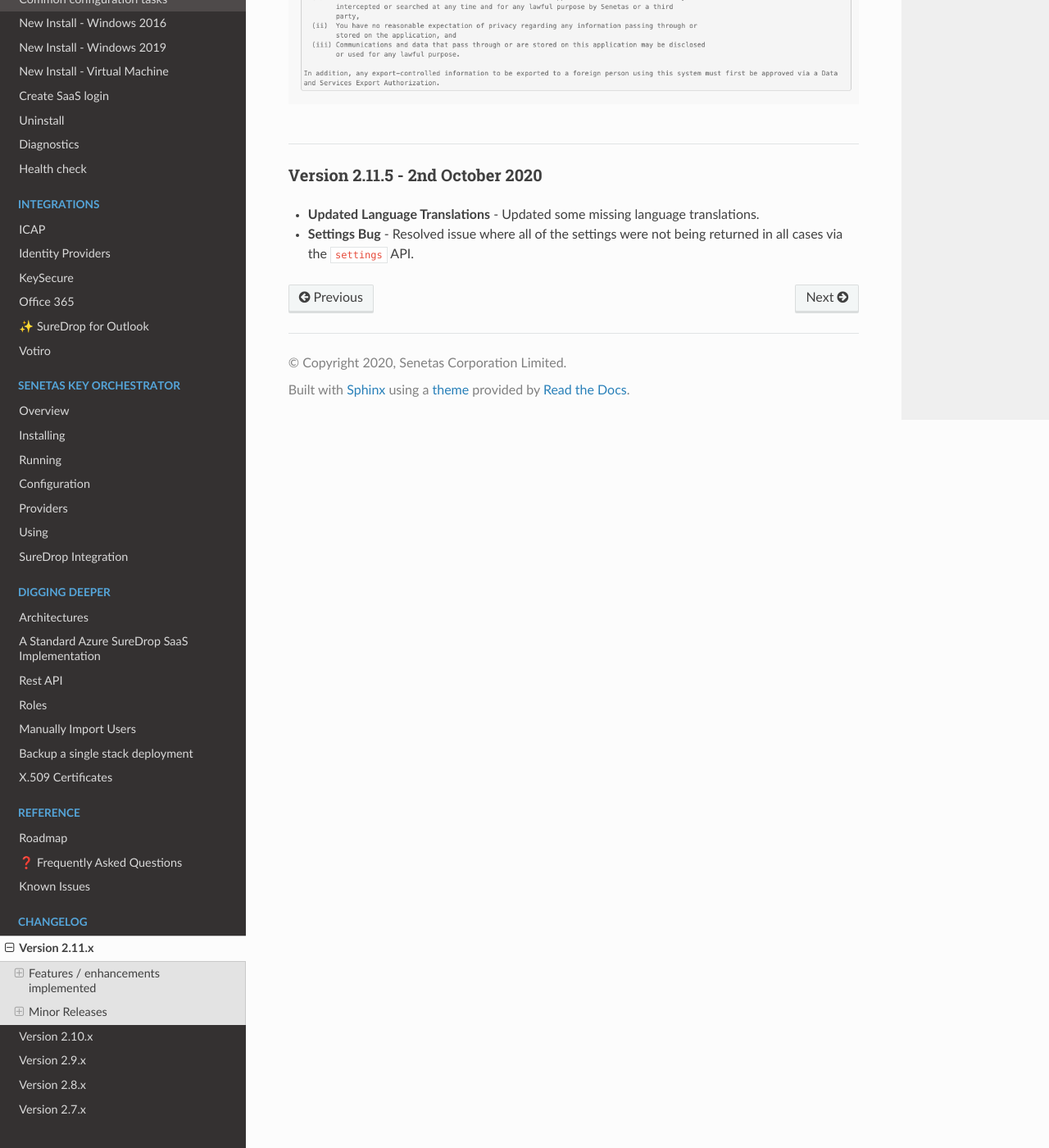
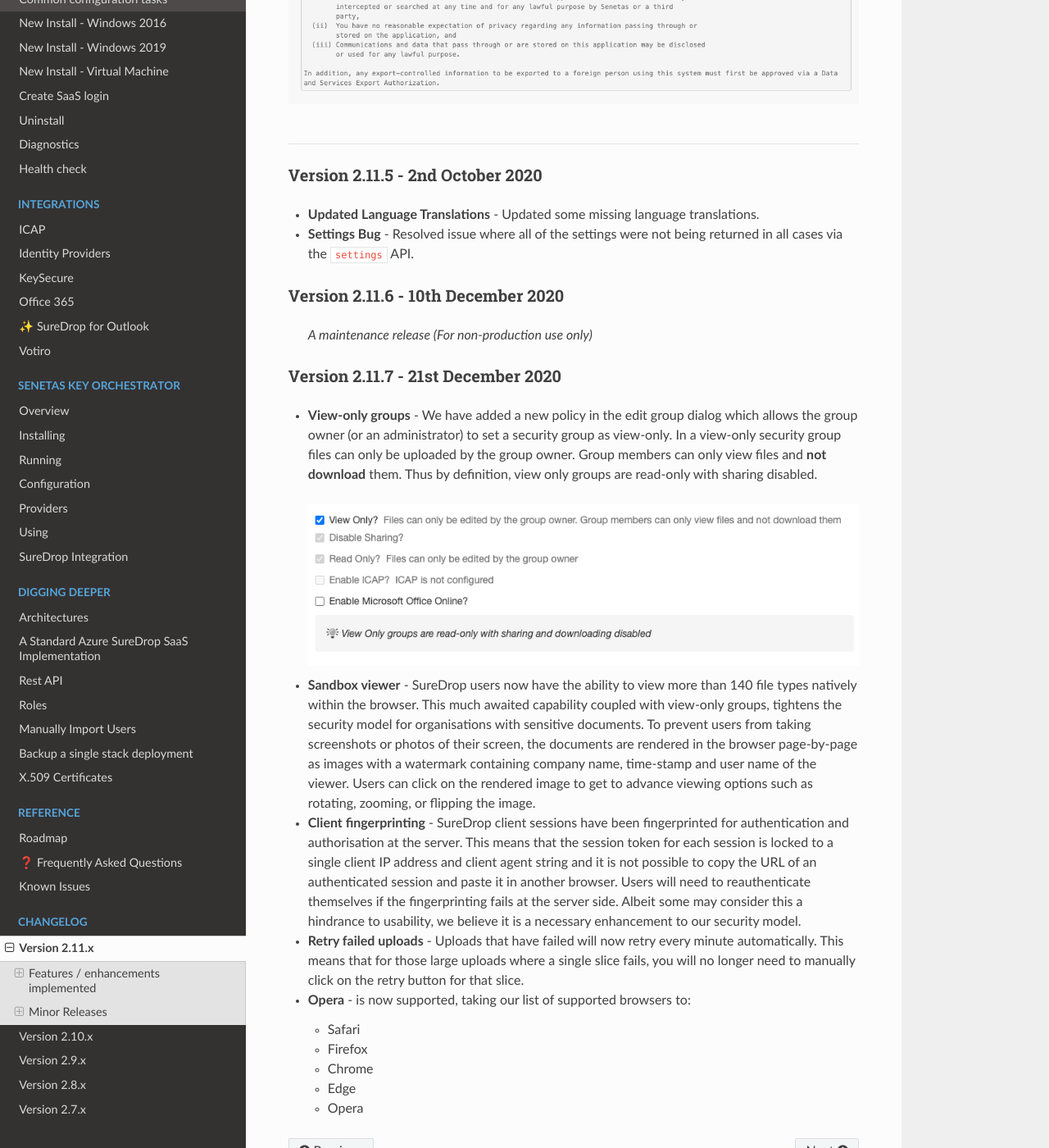
Before and after one commit to Senetas/SureDrop, a Sphinx documentation site: the page built from docs/source/release/2.11.x.rst, in a window 1280 px wide and 1400 px high, scrolled down 6381 px. Shown: the whole window at 82% size. Built offline with Sphinx 7.4.7 and the Read the Docs theme 2.0.0, drawn with Linux system fonts in a browser that asks for light colours.

Commit message:
2.11.7 certified release

```diff
--- a/docs/source/release/2.11.x.rst
+++ b/docs/source/release/2.11.x.rst
@@ -185,3 +185,45 @@ Version 2.11.5 - 2nd October 2020
 
 - **Settings Bug** - Resolved issue where all of the settings were not being returned in all cases via
   the ``settings`` API.
+
+Version 2.11.6 - 10th December 2020
+~~~~~~~~~~~~~~~~~~~~~~~~~~~~~~~~~~~
+
+  *A maintenance release (For non-production use only)*
+
+Version 2.11.7 - 21st December 2020
+~~~~~~~~~~~~~~~~~~~~~~~~~~~~~~~~~~~
+
+- **View-only groups** - We have added a new policy in the edit group dialog which allows the group owner
+  (or an administrator) to set a security group as view-only. In a view-only security group files can only
+  be uploaded by the group owner. Group members can only view files and **not download** them. Thus by definition,
+  view only groups are read-only with sharing disabled.
+
+  .. image:: ../images/2.11/ViewOnly.png
+
+- **Sandbox viewer** - SureDrop users now have the ability to view more than 140 file types natively within the browser.
+  This much awaited capability coupled with view-only groups, tightens the security model for organisations with sensitive
+  documents. To prevent users from taking screenshots or photos of their screen, the documents are rendered in the browser
+  page-by-page as images with a watermark containing company name, time-stamp and user name of the viewer. Users can click
+  on the rendered image to get to advance viewing options such as rotating, zooming, or flipping the image.
+
+- **Client fingerprinting** - SureDrop client sessions have been fingerprinted for authentication and authorisation at the server.
+  This means that the session token for each session is locked to a single client IP address and client agent string and it is not
+  possible to copy the URL of an authenticated session and paste it in another browser. Users will need to reauthenticate themselves
+  if the fingerprinting fails at the server side. Albeit some may consider this a hindrance to usability, we believe it is a necessary
+  enhancement to our security model.
+
+- **Retry failed uploads** - Uploads that have failed will now retry every minute automatically. This means that for those large
+  uploads where a single slice fails, you will no longer need to manually click on the retry button for that slice.
+
+- **Opera** - is now supported, taking our list of supported browsers to:
+
+  - Safari
+
+  - Firefox
+
+  - Chrome
+
+  - Edge
+
+  - Opera
```
Also changed, not shown: docs/source/images/2.11/ViewOnly.png (added).
